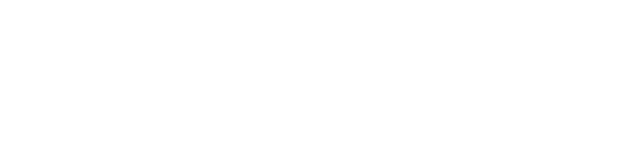
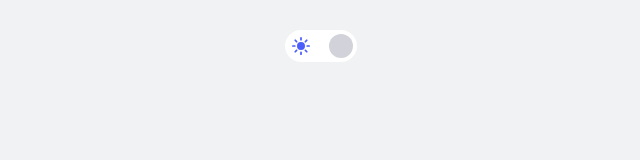
Before and after one commit to dubemstudio/calculator, a plain HTML site: page index.html in a window 1280 px wide. Shown: the full height of the page, 319-959 px from the left. Drawn offline with nearby package versions, Linux system fonts and the light colour scheme.

Commit message:
designed the toggle button

```diff
--- a/index.html
+++ b/index.html
@@ -10,6 +10,18 @@
 </head>
 <body>
 
+  <button class="btn" aria-label="Toggle dark mode" aria-pressed="false">
+    <span class="btn__icon-container btn__icon-left">
+      <ion-icon name="sunny" class="btn__icon" aria-hidden="true"></ion-icon>
+    </span>
+
+    <span class="btn__indicator"></span>
+
+    <span class="btn__icon-container btn__icon-right">
+      <ion-icon name="moon" class="btn__icon" aria-hidden="true"></ion-icon>
+    </span>
+</button>
+
 
 
 
@@ -17,5 +29,6 @@
   <script type="module" src="https://unpkg.com/ionicons@7.1.0/dist/ionicons/ionicons.esm.js"></script>
   <script nomodule src="https://unpkg.com/ionicons@7.1.0/dist/ionicons/ionicons.js"></script>
 
+  <script src="script.js"></script>
 </body>
 </html>
--- a/main.css
+++ b/main.css
@@ -11,26 +11,121 @@ html {
   scroll-behavior: smooth;
 }
 
+button{
+  font: inherit;
+  border: none;
+  outline: none;
+  background: none;
+}
+
 :root{
   /* === Font Setting === */
   --font-base: "Work Sans", system-ui, sans-serif;
-  --font-size-lg: 96px;
-  --font-size-md: 40px;
-  --font-size-lg: 32px;
+  --font-size-lg: 6rem;
+  --font-size-md: 2.5rem;
+  --font-size-sm: 2rem;
 
   /* === color Palette === */
   --color-dark-bg: #17171C;
   --color-light-bg: #F1F2F3;
   --color-dark-txt: #FFFFFF;
   --color-light-txt: #000000;
-  --color-light-dark-buttonHigh: #4B5EFC;
-  --color-dark-buttonMedium: #4E505F;
-  --color-light-buttonMedium: #D2D3DA;
-  --color-dark-buttonLow: #2E2F38;
-  --color-light-buttonLow: #FFFFFF;
+  --color-dark-button-high: #4B5EFC;
+  --color-light-button-high: #4B5EFC;
+  --color-dark-button-medium: #4E505F;
+  --color-light-button-medium: #D2D3DA;
+  --color-dark-button-low: #2E2F38;
+  --color-light-button-low: #FFFFFF;
 
   /* === Border Radius === */
-  --radius-sm: 24px;
-  --radius-md: 24px;
+  --radius-sm: 1rem;
+  --radius-md: 1.5rem;
 
 }
+
+body{
+  background-color: var(--color-light-bg);
+  position: relative;
+}
+
+.btn {
+  position: absolute;
+  top: 1.875rem;
+  left: 50%;
+  transform: translateX(-50%);
+  background-color: var(--color-light-button-low);
+  width: 4.5rem;
+  height: 2rem;
+  border-radius: var(--radius-sm);
+  cursor: pointer;
+
+  display: flex;
+  align-items: center;
+  justify-content: space-between;
+  padding: 0 0.25rem;
+  transition: background-color 0.3s ease;
+  overflow: hidden;
+  position: relative;
+}
+
+.btn__indicator {
+  display: block;
+  width: 1.5rem;
+  height: 1.5rem;
+  background-color: var(--color-light-button-medium);
+  border-radius: 50%;
+  position: absolute;
+  top: 50%;
+  right: 0.25rem;
+  left: unset;
+  transform: translateY(-50%);
+  transition: transform 0.3s ease;
+  z-index: 1;
+}
+
+.btn__icon-container {
+  display: flex;
+  align-items: center;
+  justify-content: center;
+  width: 1.5rem;
+  height: 1.5rem;
+  z-index: 2;
+}
+
+.btn__icon {
+  color: var(--color-light-button-high);
+  font-size: 1.25rem;
+}
+
+.btn__icon-right{
+  opacity: 0;
+}
+
+
+
+/* === Dark Mode === */
+body.dark{
+  background-color: var(--color-dark-bg);
+}
+
+body.dark .btn {
+  background-color: var(--color-dark-button-low);
+}
+
+body.dark .btn__icon-right{
+  opacity: 1;
+}
+
+body.dark .btn__icon-left{
+  opacity: 0;
+}
+
+body.dark .btn__indicator {
+  right: unset;
+  left: 0.25rem;
+  background-color: var(--color-dark-button-medium);
+}
+
+body.dark .btn__icon {
+  color: var(--color-dark-button-high);
+}
--- a/script.js
+++ b/script.js
@@ -0,0 +1,8 @@
+
+
+const btn = document.querySelector('.btn');
+btn.addEventListener('click', () => {
+  document.body.classList.toggle('dark');
+  const pressed = btn.getAttribute('aria-pressed') === 'true';
+  btn.setAttribute('aria-pressed', String(!pressed));
+});
```
